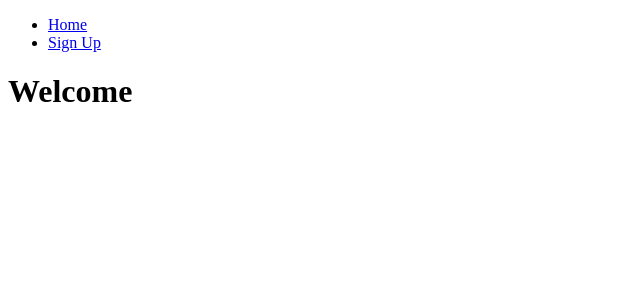
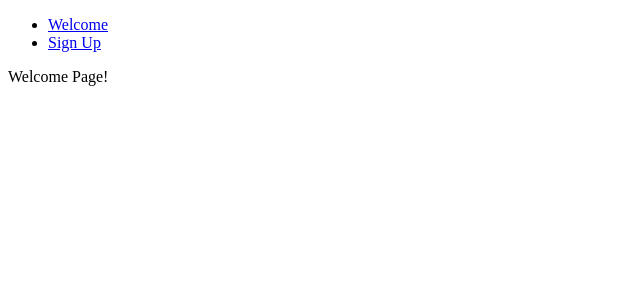
Before and after one commit to davidhk21/Meraki, a React (Create React App) app in the folder client/: page / in a window 1280 px wide. Shown: the top 300 px of the page, without its empty margins (0-640 px from the left). Built offline with nearby package versions, Linux system fonts and the light colour scheme; the HTML template or start-up script is replaced by a standard one.

Commit message:
rendered welcome and sign up with components

```diff
--- a/client/src/Auth/Authorization.js
+++ b/client/src/Auth/Authorization.js
@@ -1,5 +1,8 @@
 import React from 'react';
 import { Route } from 'react-router-dom';
+
+import Welcome from './components/Welcome';
+import SignUp from './components/SignUp';
 
 const Authorization = () => {
   return (
@@ -7,12 +10,12 @@ const Authorization = () => {
       <header>
         <nav>
           <ul>
-            <li><a href="/">Home</a></li>
+            <li><a href="/">Welcome</a></li>
             <li><a href="/signup">Sign Up</a></li>
           </ul>
         </nav>
-        <Route path="/" exact render={() => <h1>Welcome</h1>} />
-        <Route path="/signup" exact render={() => <h1>Sign Up</h1>} />
+        <Route path="/" exact component={Welcome} />
+        <Route path="/signup" exact component={SignUp} />
       </header>
     </div>
   );
--- /dev/null
+++ b/client/src/Auth/components/SignUp.js
@@ -0,0 +1,9 @@
+import React from 'react';
+
+const SignUp = () => {
+  return (
+    <div>Sign Up Page!</div>
+  );
+};
+
+export default SignUp;
--- /dev/null
+++ b/client/src/Auth/components/Welcome.js
@@ -0,0 +1,9 @@
+import React from 'react';
+
+const Welcome = () => {
+  return (
+    <div>Welcome Page!</div>
+  );
+};
+
+export default Welcome;
```
